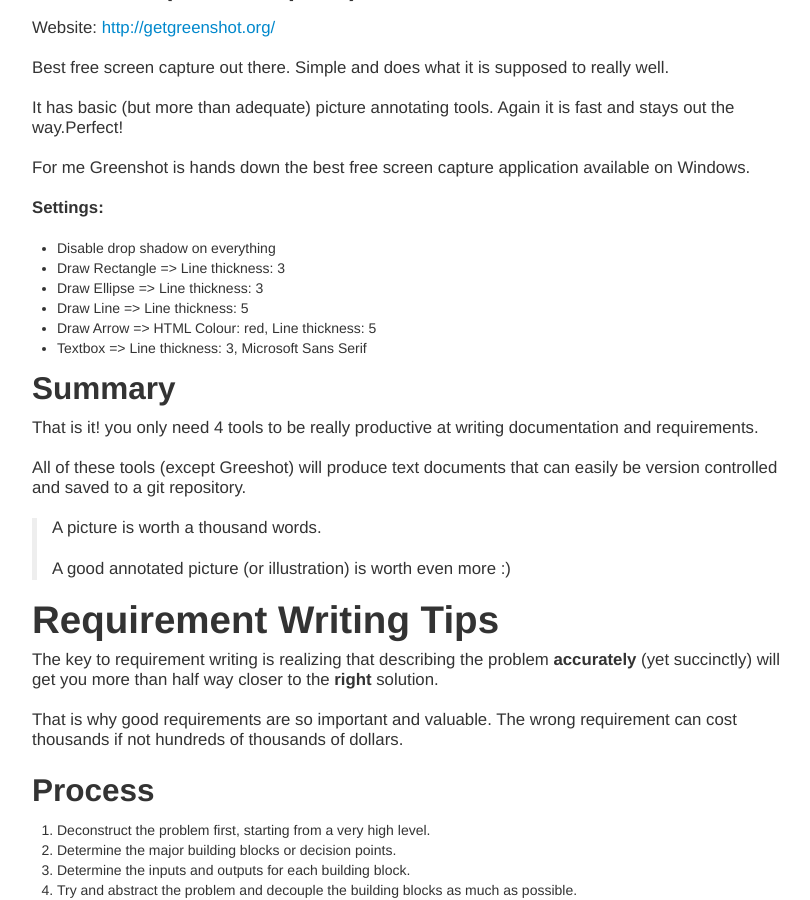
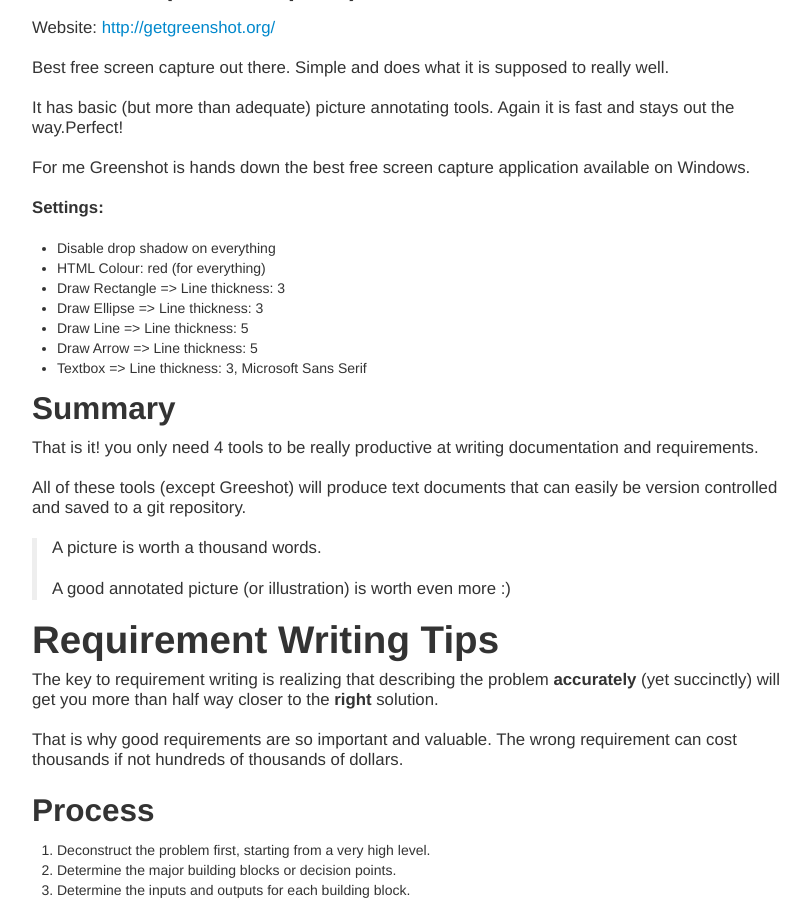
Before and after one commit to Orcomp/Blog, a Jekyll site: the page built from _posts/2014-02-08-Documenting-Tools.md, in a window 1280 px wide and 900 px high, scrolled down 1353 px. Shown: the whole window, without its empty margins (23-833 px from the left). Built offline with Jekyll 4.4.1, drawn with Linux system fonts in a browser that asks for light colours.

Commit message:
(*) More settings

```diff
--- a/_posts/2014-02-08-Documenting-Tools.md
+++ b/_posts/2014-02-08-Documenting-Tools.md
@@ -62,10 +62,11 @@
 
 **Settings:**
 - Disable drop shadow on everything
+- HTML Colour: red (for everything)
 - Draw Rectangle => Line thickness: 3
 - Draw Ellipse => Line thickness: 3
 - Draw Line => Line thickness: 5
-- Draw Arrow => HTML Colour: red, Line thickness: 5
+- Draw Arrow => Line thickness: 5
 - Textbox => Line thickness: 3, Microsoft Sans Serif
 
 ## Summary
```
